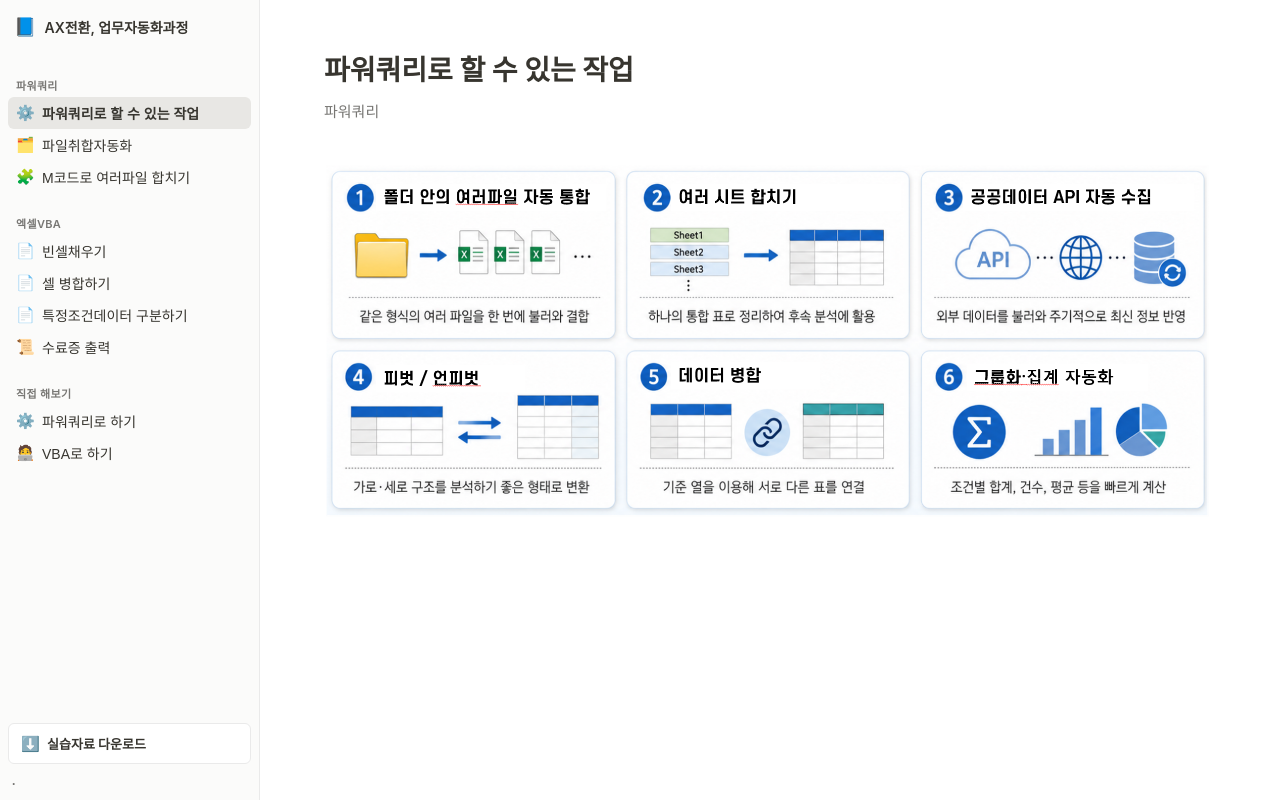
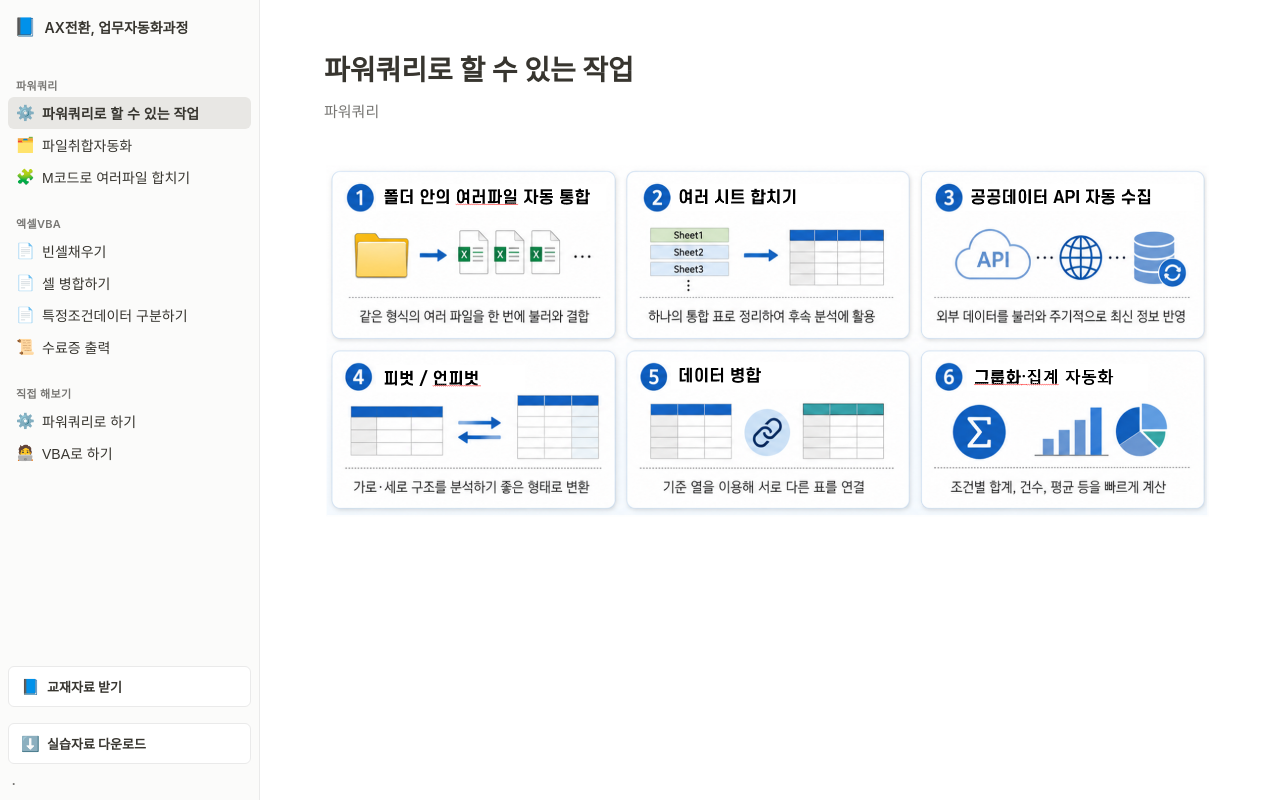
Before and after one commit to haeinspace/AX_excel, a plain HTML site: page index.html in a window 1280 px wide. Drawn offline with Linux system fonts and the light colour scheme; a web font is replaced by a local one.

Commit message:
Add files via upload

```diff
--- a/index.html
+++ b/index.html
@@ -55,6 +55,10 @@
         </div>
       </nav>
 
+      <a class="sidebar-download" href="업무자동화.pdf" download="업무자동화.pdf">
+        <span class="menu-icon">📘</span><span>교재자료 받기</span>
+      </a>
+
       <a class="sidebar-download" href="업무자동화.zip" download="업무자동화.zip">
         <span class="menu-icon">⬇️</span><span>실습자료 다운로드</span>
       </a>
```
Also changed, not shown: 1 other file.
